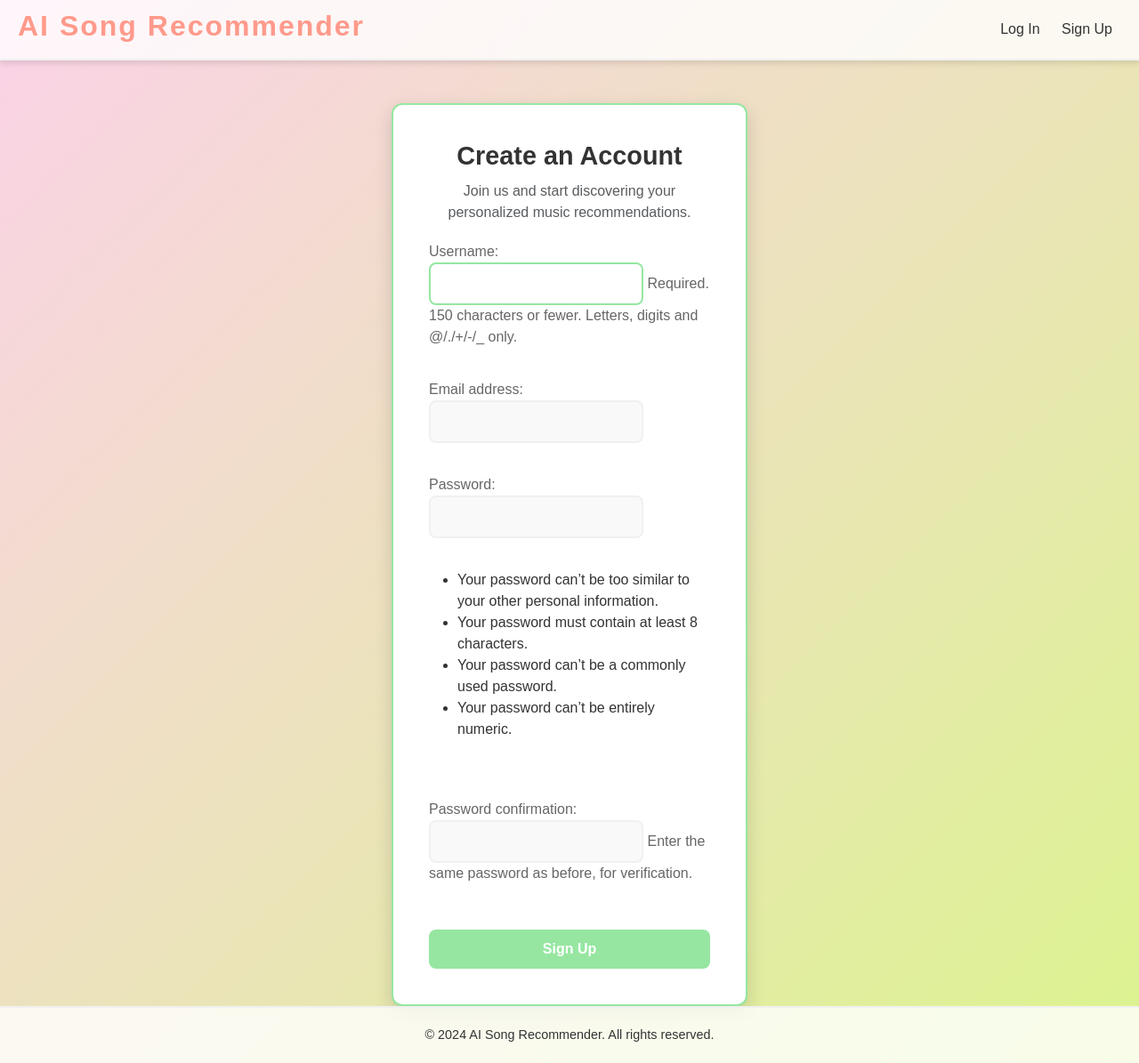
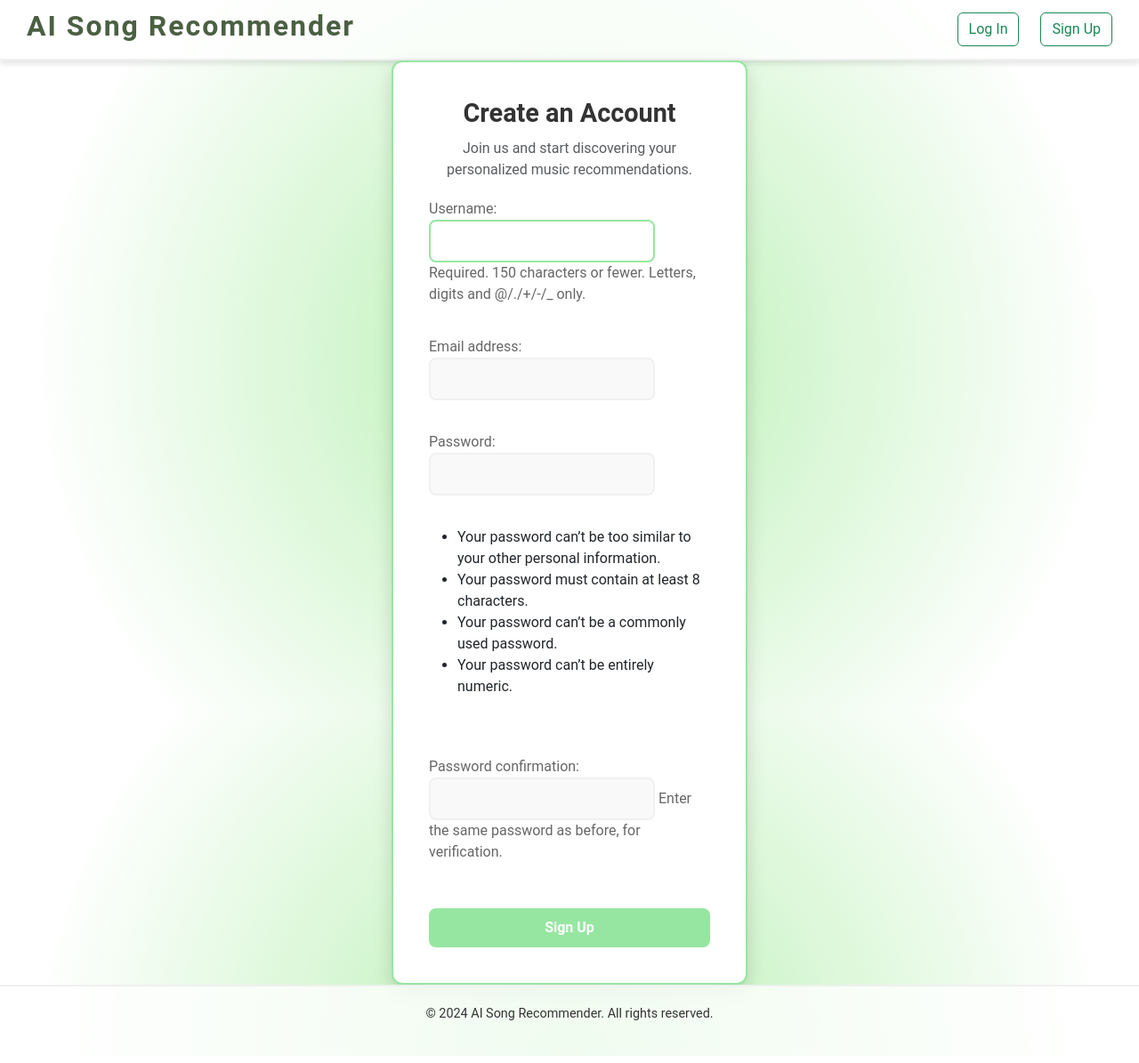
Before and after one commit to DEVSaptaswa/Song_Recommendation_System, a Django app: page /accounts/signup/ in a window 1280 px wide. Shown: the whole page at 89% size. Run offline with Django 5.2, Linux system fonts and the light colour scheme; parts of the project's set-up code (start-up, migrations or seed data) failed here and were passed over.

Commit message:
Website UI updated

```diff
--- a/spotify_recom/accounts/templates/accounts/signup.html
+++ b/spotify_recom/accounts/templates/accounts/signup.html
@@ -1,6 +1,6 @@
 {% extends 'main/base.html' %}
 {% block content %}
-<div class="container mt-5 signup-container">
+<div class="signup-container">
     <h3 class="text-center">Create an Account</h3>
     <p class="text-center text-muted">Join us and start discovering your personalized music recommendations.</p>
     <form method="post" class="signup-form">
--- a/spotify_recom/main/static/css/styles.css
+++ b/spotify_recom/main/static/css/styles.css
@@ -1,18 +1,24 @@
 /* General Reset */
-body {
+html, body {
     margin: 0;
-    font-family: 'Arial', sans-serif;
-    background: linear-gradient(135deg, #ff9a8b, #fecfef, #d4fc79, #96e6a1);
-    background-size: 400% 400%;
-    animation: gradientBG 10s ease infinite;
-    color: #333333;
+    padding: 0;
+    height: 100%; /* Ensure the body and html take the full height of the viewport */
+    display: flex;
+    flex-direction: column; /* Enable column layout */
 }
 
-/* Gradient Animation */
-@keyframes gradientBG {
-    0% { background-position: 0% 50%; }
-    50% { background-position: 100% 50%; }
-    100% { background-position: 0% 50%; }
+body {
+    font-family: 'Roboto', sans-serif;
+    background: radial-gradient(circle, #b6f0b0 0%, white 80%);
+}
+
+/* Page Content Wrapper */
+main {
+    flex: 1; /* This allows the main content to grow and push the footer to the bottom */
+    display: flex;
+    flex-direction: column;
+    justify-content: center; /* Center content vertically */
+    align-items: center; /* Center content horizontally */
 }
 
 /* Header */
@@ -28,7 +34,7 @@ header .logo {
     font-size: 2rem;
     font-weight: bold;
     letter-spacing: 2px;
-    color: #ff9a8b;
+    color: #4b6043;
 }
 
 header a {
@@ -40,6 +46,17 @@ header a {
 
 header a:hover {
     color: #ff9a8b;
+}
+
+/* Footer Styling */
+footer {
+    background-color: rgba(255, 255, 255, 0.8);
+    border-top: 2px solid #f0f0f0;
+    padding: 20px 0;
+    text-align: center;
+    color: #333333;
+    font-size: 0.9rem;
+    flex-shrink: 0; /* Prevent the footer from shrinking */
 }
 
 /* Login Container */
@@ -112,20 +129,7 @@ footer {
     text-align: center;
     color: #333333;
     font-size: 0.9rem;
-}
-
-footer p {
-    margin: 0;
-}
-
-footer a {
-    color: #ff9a8b;
-    text-decoration: none;
-    font-weight: bold;
-}
-
-footer a:hover {
-    color: #ff7a6b;
+    margin-top: auto; /* Push footer to the bottom */
 }
 
 /* Sign Up Container */
--- a/spotify_recom/main/templates/main/base.html
+++ b/spotify_recom/main/templates/main/base.html
@@ -10,13 +10,13 @@
 <body>
     <!-- Header -->
     <header class="d-flex justify-content-between align-items-center">
-        <h1 class="logo">AI Song Recommender</h1>
+        <a href="\"><h1 class="logo">AI Song Recommender</h1></a>
         <div>
             {% if user.is_authenticated %}
                 <a href="{% url 'logout' %}">Logout</a>
             {% else %}
-                <a href="{% url 'login' %}">Log In</a>
-                <a href="{% url 'signup' %}">Sign Up</a>
+                <a href="{% url 'login' %}"><button class="btn btn-outline-success">Log In</button></a>
+                <a href="{% url 'signup' %}"><button class="btn btn-outline-success">Sign Up</button></a>
             {% endif %}
         </div>
     </header>
```
